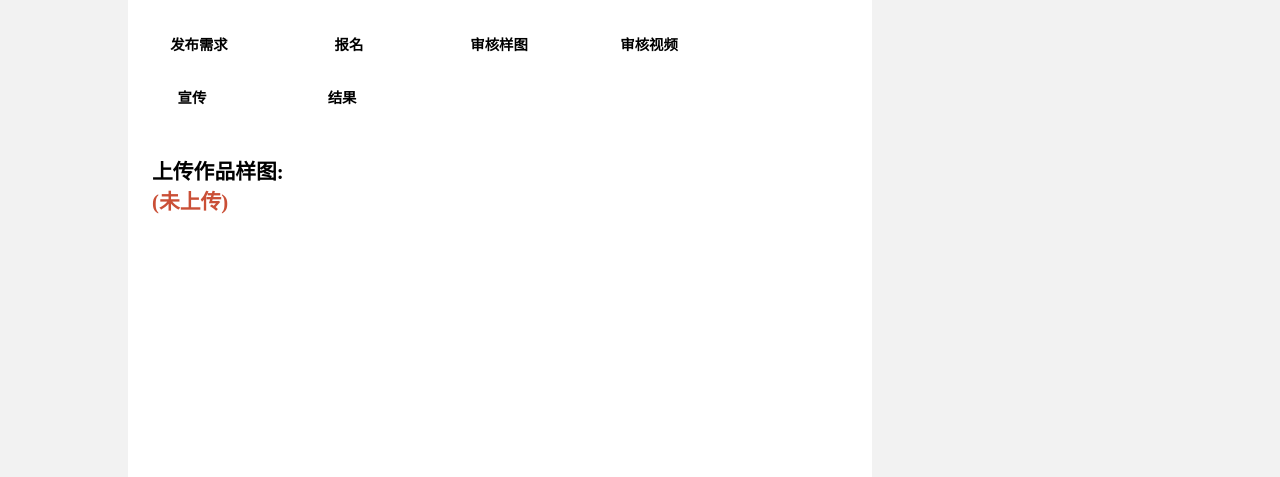
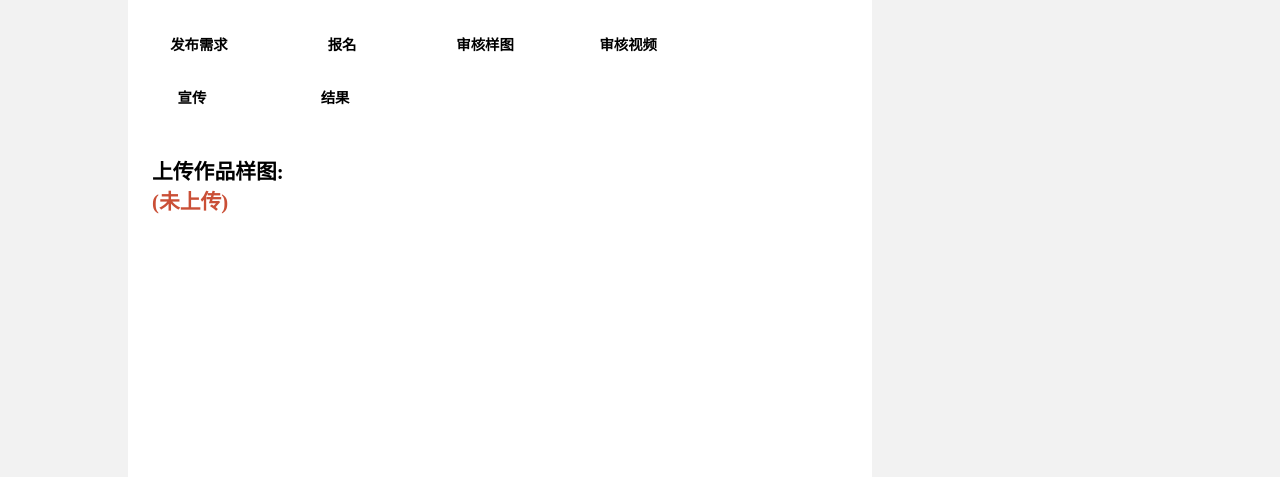
Before and after one commit to dandan3029/citicub, a plain HTML site: page 未提交样图状态.html in a window 1280 px wide. Shown: the part 323-800 px from the top of the page. Drawn offline with nearby package versions, Linux system fonts and the light colour scheme.

Commit message:
修改了部分样式

```diff
--- a/css/未提交样图状态.css
+++ b/css/未提交样图状态.css
@@ -135,7 +135,7 @@ body{
 
 .content-left{
     width:68%;
-    height:1200px;
+    height:1500px;
     margin:0 2% 30px 0;
     float: left;
     background-color: white;
@@ -173,7 +173,7 @@ body{
     display: inline-block;
     width:100px;
     text-align: center;
-    margin: 10px 9.6% 30px 0;
+    margin: 10px 8.6% 30px 0;
     font-family: 楷体;
     font-size: 18px;
 }
```
